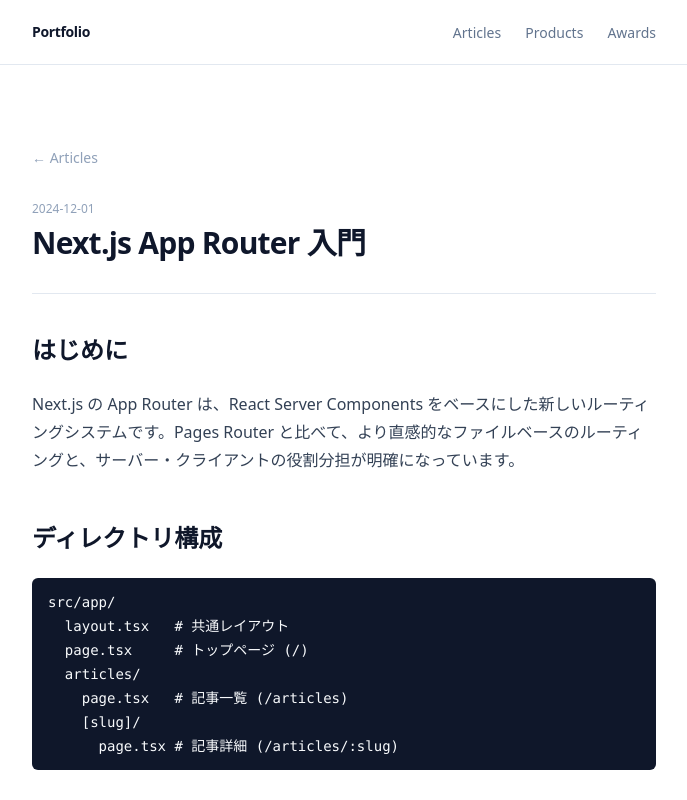
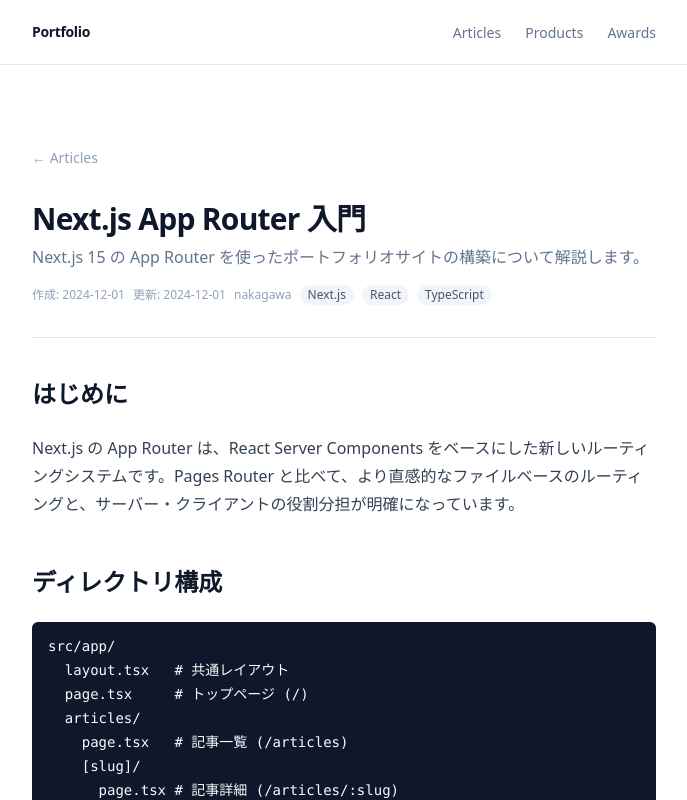
Before and after one commit to akito-0520/portfolio, a Next.js app: page /articles/getting-started-with-nextjs in a window 1280 px wide. Shown: the top 800 px of the page, without its empty margins (296-983 px from the left). Built offline with nearby package versions, Linux system fonts and the light colour scheme.

Commit message:
update: "articleのメタデータを更新"

```diff
--- a/contents/articles/getting-started-with-nextjs.md
+++ b/contents/articles/getting-started-with-nextjs.md
@@ -1,6 +1,9 @@
 ---
 title: Next.js App Router 入門
-date: "2024-12-01"
+createdAt: "2024-12-01"
+updatedAt: "2024-12-01"
+tags: ["Next.js", "React", "TypeScript"]
+author: nakagawa
 description: Next.js 15 の App Router を使ったポートフォリオサイトの構築について解説します。
 ---
 
--- a/src/app/articles/[slug]/page.tsx
+++ b/src/app/articles/[slug]/page.tsx
@@ -32,12 +32,41 @@
         ← Articles
       </Link>
       <div className="mt-8 border-b border-slate-200 pb-8">
-        <p className="text-xs font-medium text-slate-400">
-          {frontMatter!.date}
-        </p>
-        <h1 className="mt-2 text-3xl font-bold tracking-tight text-slate-900">
+        <h1 className="text-3xl font-bold tracking-tight text-slate-900">
           {frontMatter!.title}
         </h1>
+        {frontMatter!.description && (
+          <p className="mt-2 text-slate-500">{frontMatter!.description}</p>
+        )}
+        <div className="mt-4 flex flex-wrap items-center gap-2">
+          {frontMatter!.createdAt && (
+            <span className="text-xs font-medium text-slate-400">
+              作成: {frontMatter!.createdAt}
+            </span>
+          )}
+          {frontMatter!.updatedAt && (
+            <span className="text-xs font-medium text-slate-400">
+              更新: {frontMatter!.updatedAt}
+            </span>
+          )}
+          {frontMatter!.author && (
+            <span className="text-xs font-medium text-slate-400">
+              {frontMatter!.author}
+            </span>
+          )}
+          {frontMatter!.tags &&
+            (Array.isArray(frontMatter!.tags)
+              ? frontMatter!.tags
+              : String(frontMatter!.tags).split(",")
+            ).map((tag: string) => (
+              <span
+                key={tag}
+                className="rounded-full bg-slate-100 px-2 py-0.5 text-xs text-slate-600"
+              >
+                {tag.trim()}
+              </span>
+            ))}
+        </div>
       </div>
       <article
         className="prose prose-slate mt-10 max-w-none"
--- a/src/app/articles/page.tsx
+++ b/src/app/articles/page.tsx
@@ -17,11 +17,8 @@
             <li key={article.slug}>
               <Link
                 href={`/articles/${article.slug}`}
-                className="group flex flex-col gap-1 rounded-lg border border-slate-200 p-5 transition-shadow hover:shadow-md"
+                className="group flex flex-col gap-2 rounded-lg border border-slate-200 p-5 transition-shadow hover:shadow-md"
               >
-                <p className="text-xs font-medium text-slate-400">
-                  {article.date}
-                </p>
                 <h2 className="text-base font-semibold text-slate-900 transition-colors group-hover:text-blue-600">
                   {article.title}
                 </h2>
@@ -30,6 +27,35 @@
                     {article.description}
                   </p>
                 )}
+                <div className="flex flex-wrap items-center gap-2">
+                  {article.createdAt && (
+                    <span className="text-xs text-slate-400">
+                      作成: {article.createdAt}
+                    </span>
+                  )}
+                  {article.updatedAt && (
+                    <span className="text-xs text-slate-400">
+                      更新: {article.updatedAt}
+                    </span>
+                  )}
+                  {article.author && (
+                    <span className="text-xs text-slate-400">
+                      {article.author}
+                    </span>
+                  )}
+                  {article.tags &&
+                    (Array.isArray(article.tags)
+                      ? article.tags
+                      : String(article.tags).split(",")
+                    ).map((tag: string) => (
+                      <span
+                        key={tag}
+                        className="rounded-full bg-slate-100 px-2 py-0.5 text-xs text-slate-600"
+                      >
+                        {tag.trim()}
+                      </span>
+                    ))}
+                </div>
               </Link>
             </li>
           ))}
--- a/src/lib/markdown.ts
+++ b/src/lib/markdown.ts
@@ -47,5 +47,5 @@
         string
       >;
     })
-    .sort((a, b) => (a.date < b.date ? 1 : -1));
+    .sort((a, b) => (a.createdAt < b.createdAt ? 1 : -1));
 }
```
Also changed, not shown: 2 other files (tests, documents, lock files or other folders).
